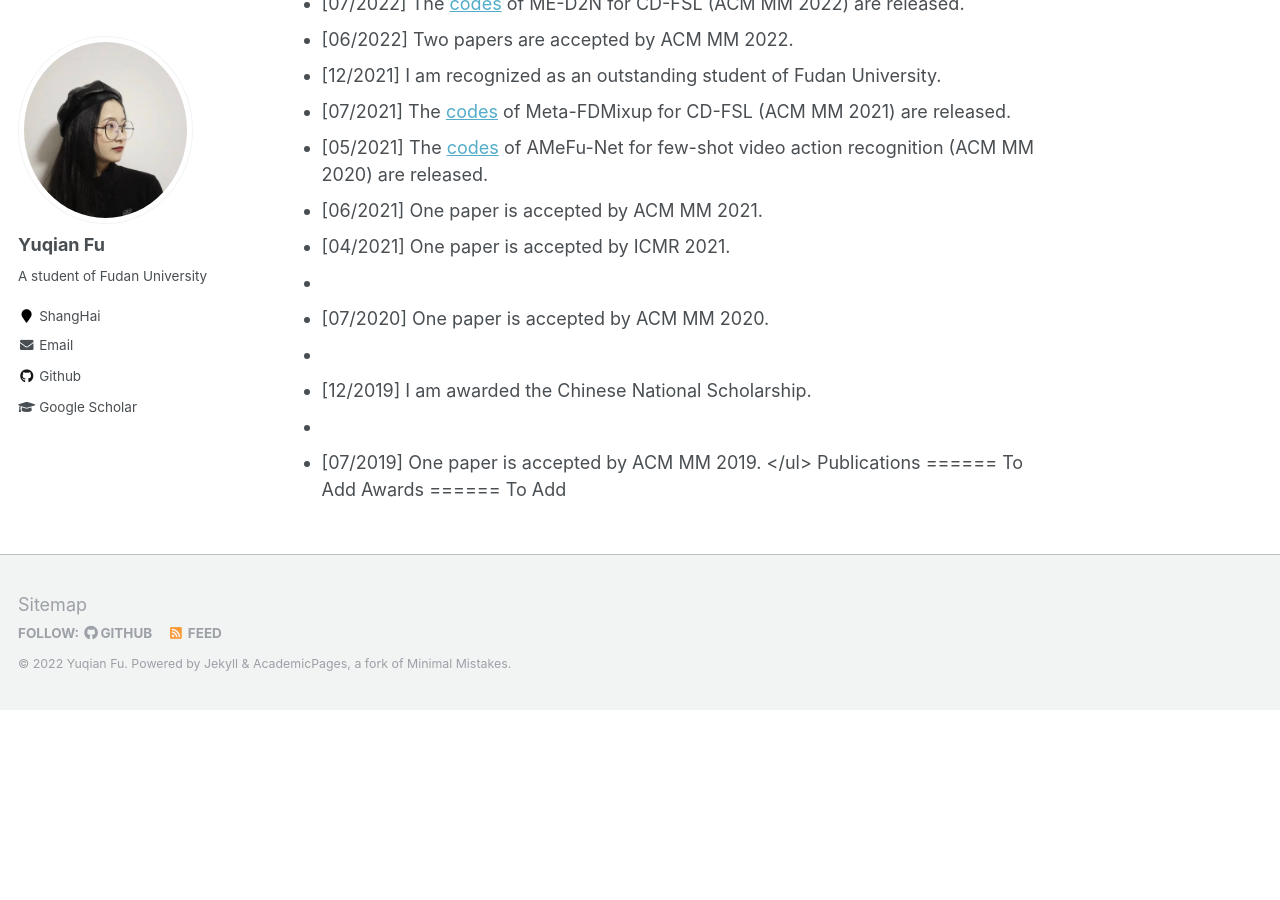
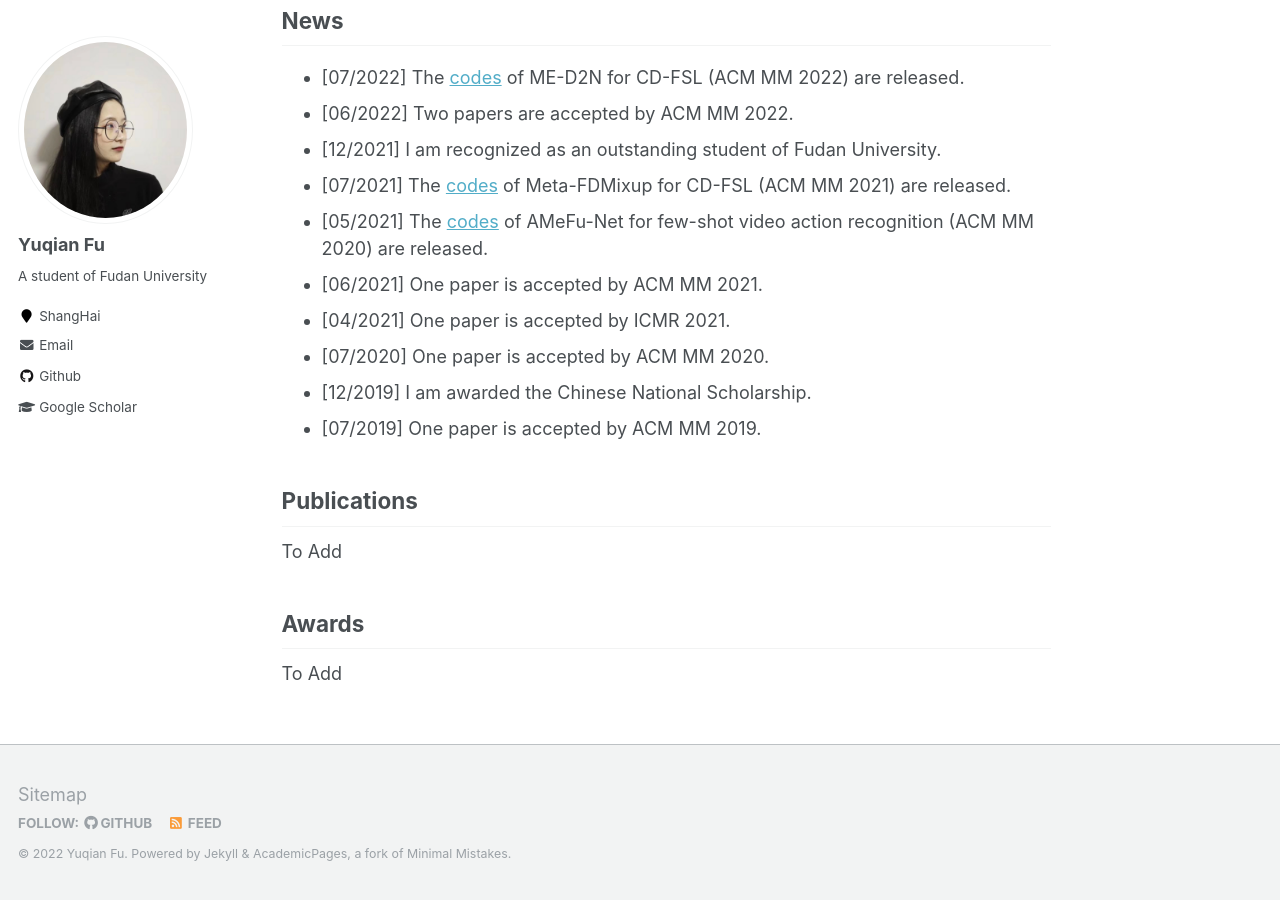
Before and after one commit to lovelyqian/lovelyqian.github.io, a Jekyll site: the page built from _pages/about.md, in a window 1280 px wide and 900 px high, scrolled down 506 px. Built offline with Jekyll 4.4.1, drawn with Linux system fonts in a browser that asks for light colours; before the commit the page ends 1216 px from its top, so only the background shows below that.

```diff
--- a/_pages/about.md
+++ b/_pages/about.md
@@ -8,16 +8,16 @@ redirect_from:
   - /about.html
 ---
 
+
 Biography
-======
-I am currently a Ph.D. Candidate at <a href="https://fvl.fudan.edu.cn">FVL</a> Lab, Fudan University, advised by Prof. <a href="https://fvl.fudan.edu.cn/people/yugangjiang">Yu-Gang Jiang</a>, co-advised by Prof. <a href="https://yanweifu.github.io/">Yanwei Fu</a>, and <a href="http://vireo.cs.cityu.edu.hk/jingjing">Jingjing Chen</a>.
-Before that, I received my bachelor’s degree in computer science from Zhejiang University of Technology, Hangzhou, China, in 2018, supervised by Associate Professor <a href ="http://www.homepage.zjut.edu.cn/congbai/">Cong Bai</a>.
+------
+I am currently a Ph.D. Candidate at <a href="https://fvl.fudan.edu.cn">FVL</a> Lab, Fudan University, advised by Prof. <a href="https://fvl.fudan.edu.cn/people/yugangjiang">Yu-Gang Jiang</a>, co-advised by Prof. <a href="https://yanweifu.github.io/">Yanwei Fu</a>, and <a href="http://vireo.cs.cityu.edu.hk/jingjing">Jingjing Chen</a>. Before that, I received my bachelor’s degree in computer science from Zhejiang University of Technology, Hangzhou, China, in 2018, supervised by Associate Professor <a href ="http://www.homepage.zjut.edu.cn/congbai/">Cong Bai</a>.
 
 My current research topics are computer vision and deep learning, and I am mainly focused on meta-learning, few-shot video action recognition, and cross-domain few-shot learning.
 
 
 News
-======
+------
 <ul>
   <li>[07/2022] The <a href ="https://github.com/lovelyqian/ME-D2N_for_CDFSL">codes</a> of ME-D2N for CD-FSL (ACM MM 2022) are released.</li>
   <li>[06/2022] Two papers are accepted by ACM MM 2022.</li>
@@ -25,10 +25,10 @@ News
   <li>[07/2021] The <a href ="https://github.com/lovelyqian/Meta-FDMixup">codes</a> of Meta-FDMixup for CD-FSL (ACM MM 2021) are released.</li>
   <li>[05/2021] The <a href ="https://github.com/lovelyqian/AMeFu-Net">codes</a> of AMeFu-Net for few-shot video action recognition (ACM MM 2020) are released.</li>
   <li>[06/2021] One paper is accepted by ACM MM 2021.</li>
-  <li>[04/2021] One paper is accepted by ICMR 2021.<li>
-  <li>[07/2020] One paper is accepted by ACM MM 2020.<li>
-  <li>[12/2019] I am awarded the Chinese National Scholarship.<li>
-  <li>[07/2019] One paper is accepted by ACM MM 2019.
+  <li>[04/2021] One paper is accepted by ICMR 2021.</li>
+  <li>[07/2020] One paper is accepted by ACM MM 2020.</li>
+  <li>[12/2019] I am awarded the Chinese National Scholarship.</li>
+  <li>[07/2019] One paper is accepted by ACM MM 2019.</li>
 </ul>
 
 
@@ -36,9 +36,9 @@ News
 
 
 Publications
-======
+------
 To Add
 
 Awards
-======
+------
 To Add
```
